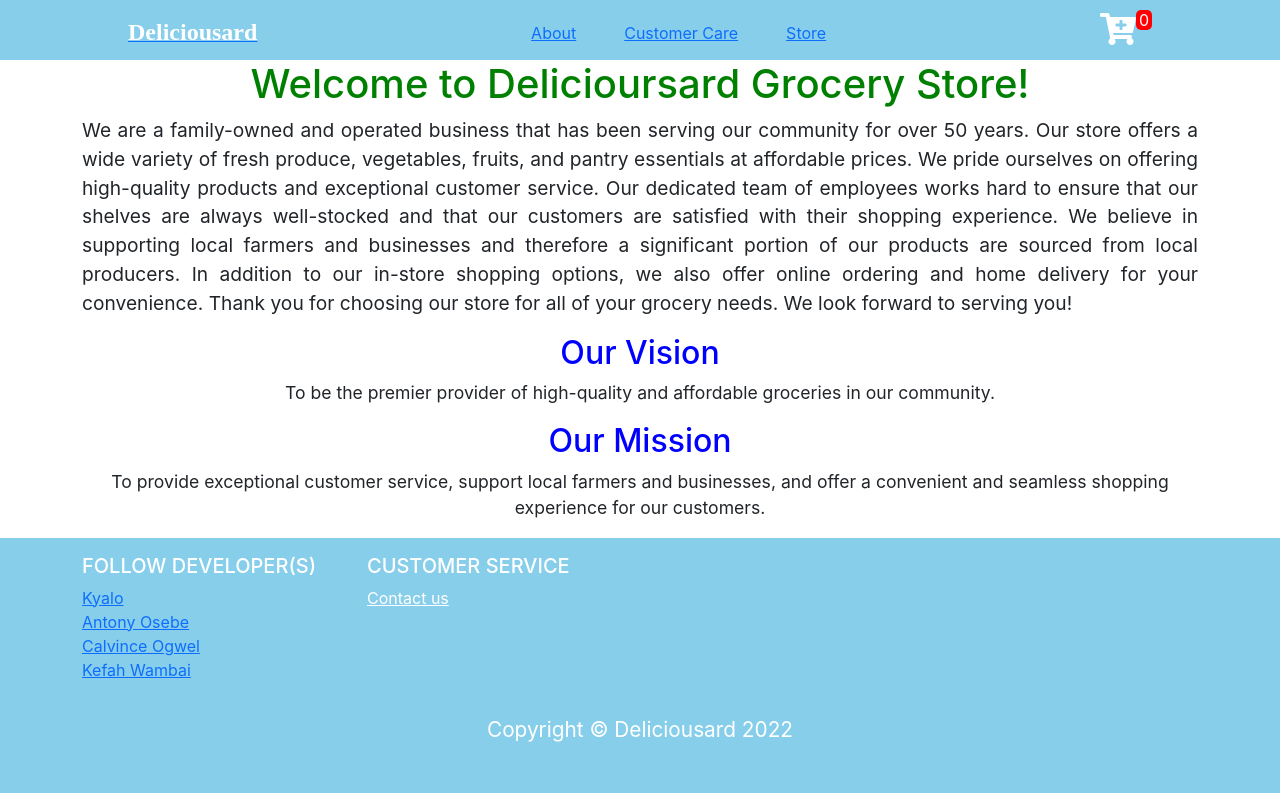
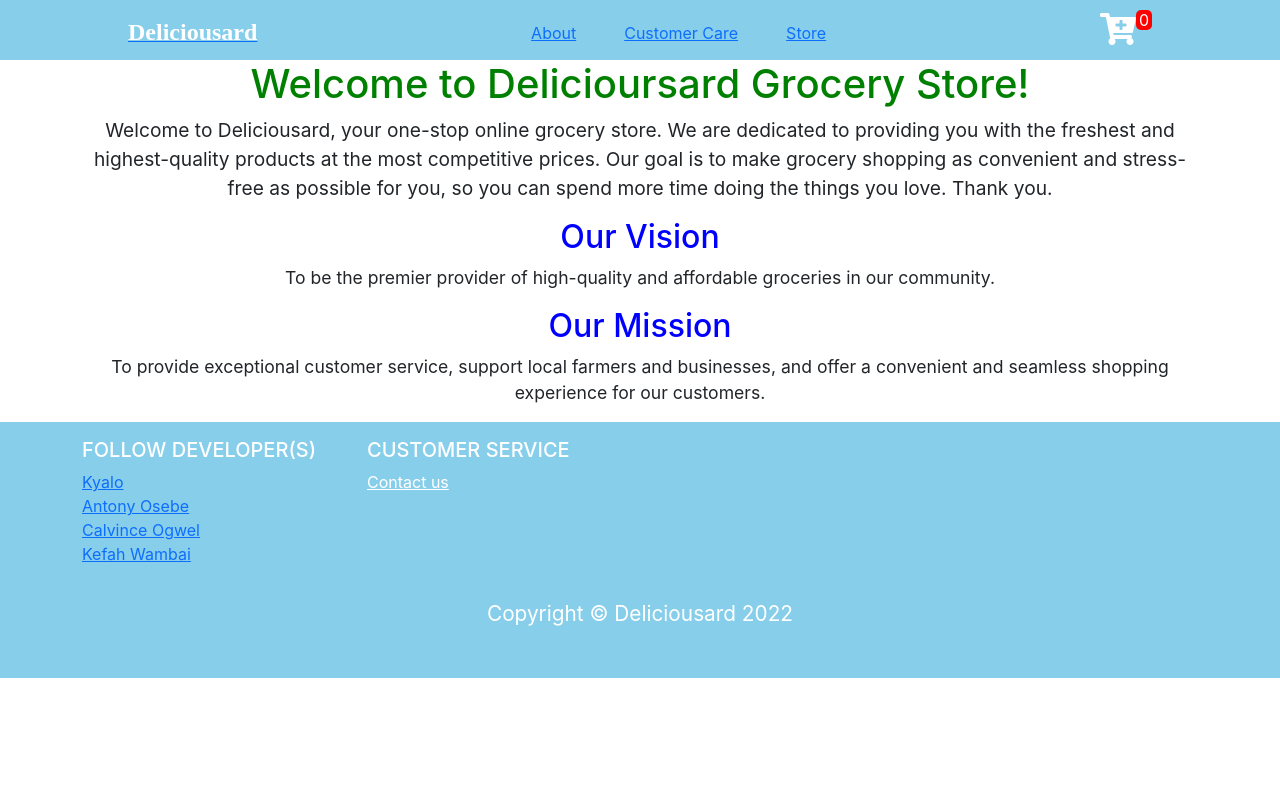
Before and after one commit to Justus-Kyalo/deliciousard, a React (Create React App) app: page /about in a window 1280 px wide. Built offline with nearby package versions, Linux system fonts and the light colour scheme.

Commit message:
updated about

```diff
--- a/src/Components/About.js
+++ b/src/Components/About.js
@@ -5,8 +5,8 @@ function About() {
   return (
     <div className="container" >
       <h1 style={{color: 'green', textAlign: 'center'}}>Welcome to Delicioursard Grocery Store!</h1>
-      <p style={{fontSize: '1.2em', textAlign: 'justify', lineHeight: '1.5'}}>
-        We are a family-owned and operated business that has been serving our community for over 50 years. Our store offers a wide variety of fresh produce, vegetables, fruits, and pantry essentials at affordable prices. We pride ourselves on offering high-quality products and exceptional customer service. Our dedicated team of employees works hard to ensure that our shelves are always well-stocked and that our customers are satisfied with their shopping experience. We believe in supporting local farmers and businesses and therefore a significant portion of our products are sourced from local producers. In addition to our in-store shopping options, we also offer online ordering and home delivery for your convenience. Thank you for choosing our store for all of your grocery needs. We look forward to serving you!
+      <p style={{fontSize: '1.2em', textAlign: 'center', lineHeight: '1.5'}}>
+      Welcome to Deliciousard, your one-stop online grocery store. We are dedicated to providing you with the freshest and highest-quality products at the most competitive prices. Our goal is to make grocery shopping as convenient and stress-free as possible for you, so you can spend more time doing the things you love. Thank you.
       </p>
       <h2 style={{color: 'blue', textAlign: 'center'}}>Our Vision</h2>
       <p style={{fontSize: '1.1em', textAlign: 'center'}}>To be the premier provider of high-quality and affordable groceries in our community.</p>
```
